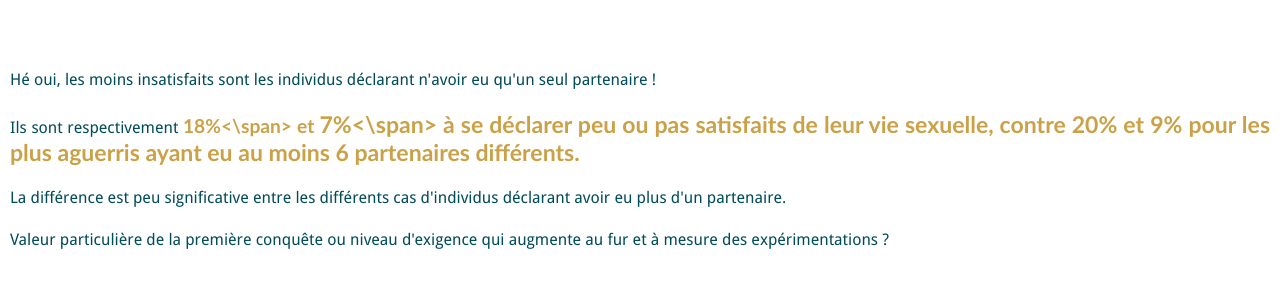
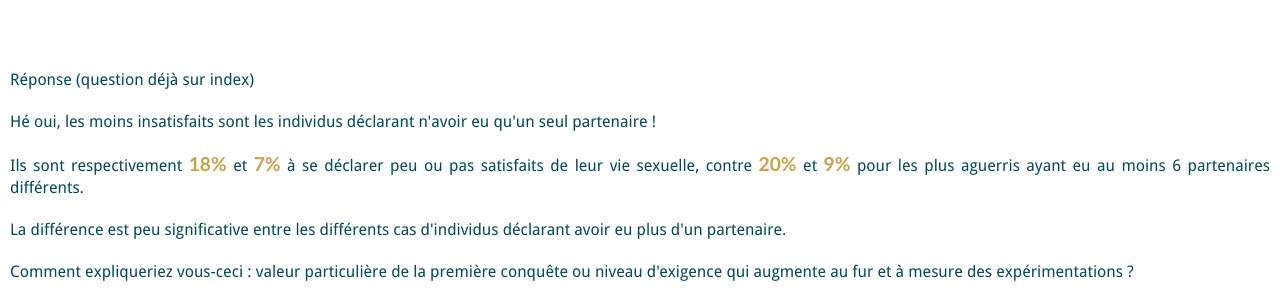
Before and after one commit to sociosexologie-du-dimanche/Dataviz, a plain HTML site: page root/cahier.html in a window 1280 px wide. Shown: the part 2328-2628 px from the top of the page. Before the commit the page ends 2596 px from the top, so only its background shows below. Drawn offline with nearby package versions, Linux system fonts and the light colour scheme.

Commit message:
Update cahier.html

```diff
--- a/root/cahier.html
+++ b/root/cahier.html
@@ -70,13 +70,15 @@
 <script src="https://code.highcharts.com/modules/exporting.js"></script>
 <script type="text/javascript" src="js/couple.js"></script>
 
+<p> Réponse (question déjà sur index) </p>
+
 <p> Hé oui, les moins insatisfaits sont les individus déclarant n'avoir eu qu'un seul partenaire ! </p>
 
-<p> Ils sont respectivement <span class='chiffre'>18%<\span> et <span class='chiffre'>7%<\span> à se déclarer peu ou pas satisfaits de leur vie sexuelle, contre 20% et 9% pour les plus aguerris ayant eu au moins 6 partenaires différents. </p>
+<p> Ils sont respectivement <span class='chiffre'>18%</span> et <span class='chiffre'>7%</span> à se déclarer peu ou pas satisfaits de leur vie sexuelle, contre <span class='chiffre'>20%</span> et <span class='chiffre'>9%</span> pour les plus aguerris ayant eu au moins 6 partenaires différents. </p>
 
 <p> La différence est peu significative entre les différents cas d'individus déclarant avoir eu plus d'un partenaire. </p>
 
-<p> Valeur particulière de la première conquête ou niveau d'exigence qui augmente au fur et à mesure des expérimentations ? </p>
+<p> Comment expliqueriez vous-ceci : valeur particulière de la première conquête ou niveau d'exigence qui augmente au fur et à mesure des expérimentations ? </p>
 
     </body>
 </html>
```
